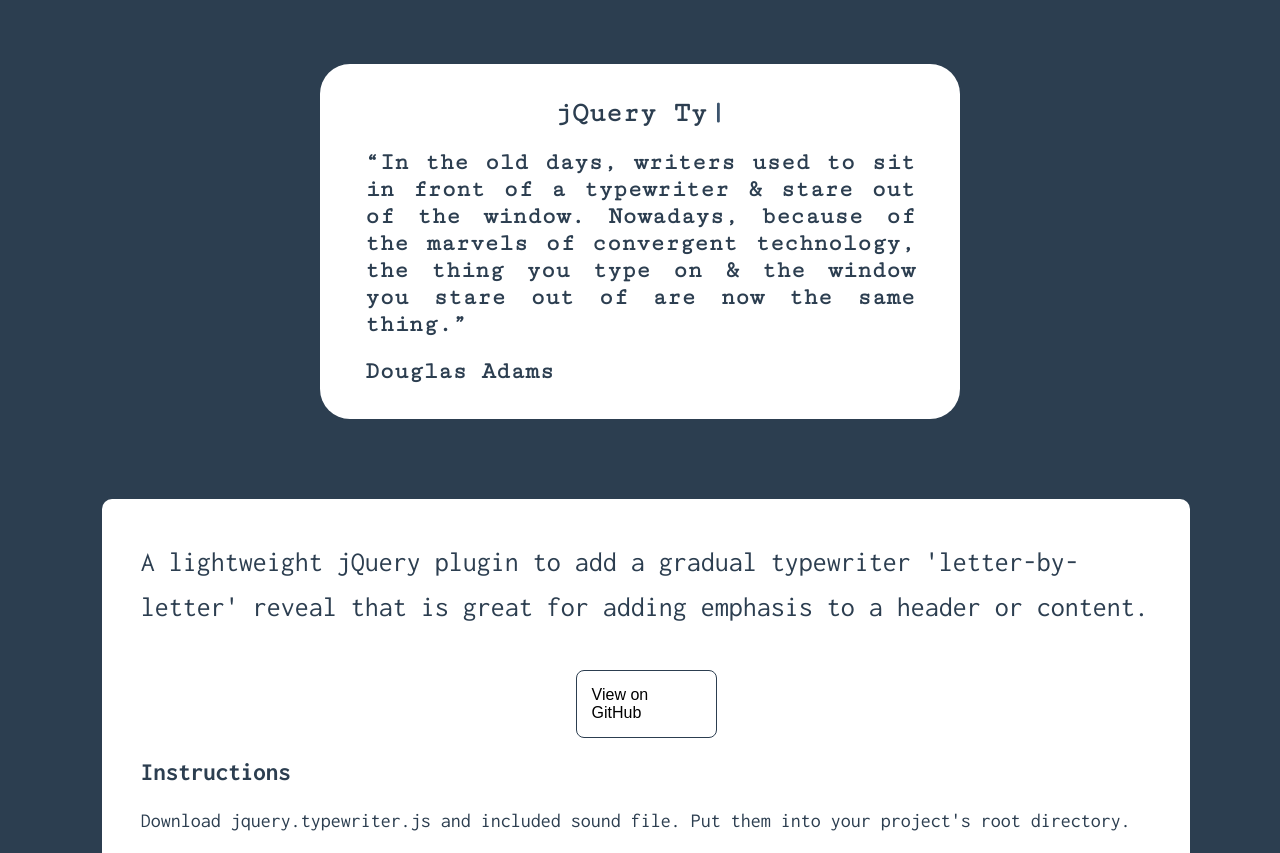
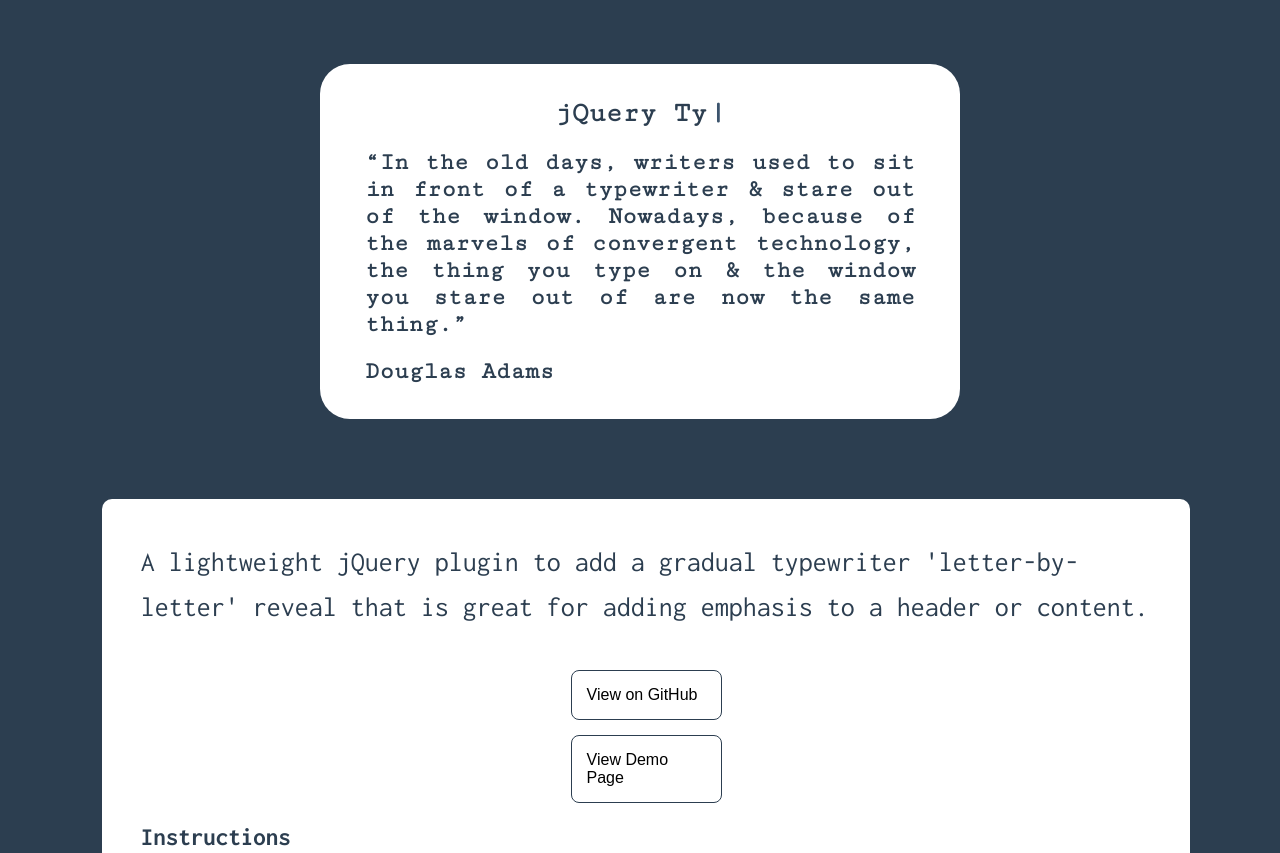
Before and after one commit to allisonplus/jquery-typewriter, a website: page index.html in a window 1280 px wide. Shown: the top 853 px of the page. Drawn offline with nearby package versions, Linux system fonts and the light colour scheme.

Commit message:
Added Demo Page link

```diff
--- a/index.html
+++ b/index.html
@@ -21,6 +21,7 @@
 	<div class="markdown">
 		<p>A lightweight jQuery plugin to add a gradual typewriter 'letter-by-letter' reveal that is great for adding emphasis to a header or content.</p>
 		<a class="git" href="https://github.com/allisonplus/jquery-typewriter">View on GitHub</a>
+		<a class="dinosaur" href="http://www.allisontarr.com/dinosaur">View Demo Page</a>
 		<h2>Instructions</h2>
 		<p>Download jquery.typewriter.js and included sound file. Put them into your project's root directory.</p>
 		<h3>Add Links in your HTML</h3>
--- a/style.css
+++ b/style.css
@@ -70,18 +70,18 @@
 	margin:50px auto 80px;
 }
 
-a.git {
+a.git, a.dinosaur {
 	color:black;
 	border:1px solid #2c3e50;
 	text-decoration: none;
 	border-radius:8px;
 	padding:15px;
 	display:block;
-	margin:0 auto;
-	width:14%;
+	margin:15px auto;
+	width:15%;
 }
 
-a.git:hover {
+a.git:hover, a.dinosaur:hover {
 	background:#2c3e50;
 	color:white;
 	transition:0.4s;
```
